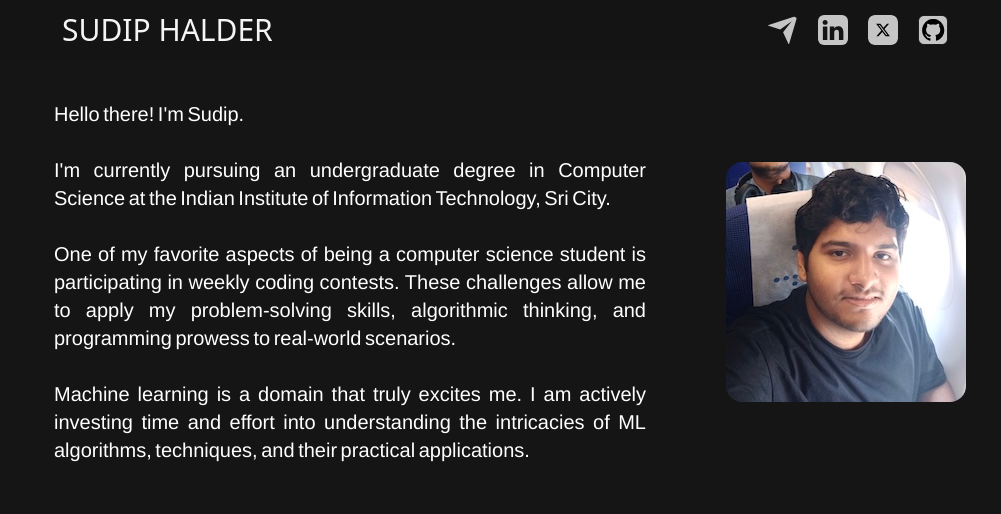
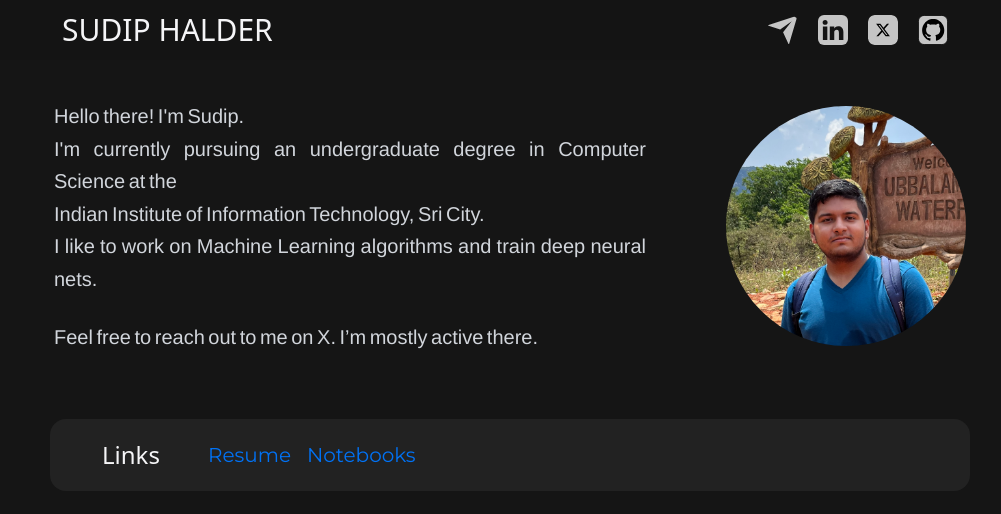
Before and after one commit to sudipme/mysite-frontend, a SvelteKit app: page / in a window 1280 px wide. Shown: the top 514 px of the page, without its empty margins (130-1131 px from the left). Built offline with nearby package versions, Linux system fonts and the light colour scheme; no server answers.

Commit message:
updated profile image and about me paragraph

```diff
--- a/src/routes/components/AboutMe.svelte
+++ b/src/routes/components/AboutMe.svelte
@@ -5,30 +5,42 @@
     id="about-me"
     class="max-w-[1400px] md:w-[75vw] flex flex-col flex-col-reverse md:flex-row md:justify-between items-center my-10 px-6 z-1"
 >
-    <p class="md:pr-20 font-helvetica text-justify text-white text-md md:text-lg lg:text-xl">
-        <span class="text-lg md:text-xl"> Hello there! I'm Sudip. </span>
-        <br /><br />
-        I'm currently pursuing an undergraduate degree in Computer Science at the
-        Indian Institute of Information Technology, Sri City.
-        <br /><br />
-        One of my favorite aspects of being a computer science student is participating
-        in weekly coding contests. These challenges allow me to apply my problem-solving
-        skills, algorithmic thinking, and programming prowess to real-world scenarios.
-        <br /><br />
-        Machine learning is a domain that truly excites me. I am actively investing
-        time and effort into understanding the intricacies of ML algorithms, techniques,
-        and their practical applications.
+    <p
+        class="md:pr-20 font-helvetica text-justify text-gray-300 text-md md:text-lg lg:text-xl"
+    >
+        <span class="leading-relaxed"> Hello there! I'm Sudip. </span>
+        <br />
+
+        <span class="leading-relaxed hidden lg:inline-block">
+            I'm currently pursuing an undergraduate degree in Computer Science
+            at the <br /> Indian Institute of Information Technology, Sri City.
+        </span>
+
+        <span class="leading-relaxed lg:hidden">
+            I'm currently pursuing an undergraduate degree in Computer Science
+            at the Indian Institute of Information Technology, Sri City.
+        </span>
+
+        <br />
+        <span class="leading-relaxed">
+            I like to work on Machine Learning algorithms and train deep neural
+            nets.
+        </span>
+
+        <br />
+        <br />
+        Feel free to reach out to me on X. I’m mostly active there.
     </p>
 
-        <img
-            src="/images/profile.jpeg"
-            alt="sudip halder"
-            class="w-[240px] rounded-2xl md:rounded-2xl mb-8 md:mb-0"
-        />
+    <img
+        src="/images/profile.jpeg"
+        alt="sudip halder"
+        class="w-[240px] rounded-full mb-8 md:mb-0"
+    />
 </div>
 
 <style lang="postcss">
-        :global(p) {
+    :global(p) {
         @apply font-light text-base text-justify leading-7;
         word-spacing: -0.1em;
     }
--- a/src/routes/mail/+page.svelte
+++ b/src/routes/mail/+page.svelte
@@ -2,14 +2,13 @@
     import { onMount } from "svelte";
     import { goto } from "$app/navigation";
     import NavBar from "../components/NavBar.svelte";
+    import { ApiBaseUrl } from "$lib/config";
 
     let name = "";
     let email = "";
     let message = "";
     let color = "transparent";
     let responseMessage = "Sending message . . .";
-
-  const ApiBaseUrl = "YOUR_API_BASE_URL_HERE"; // Replace with your actual API base URL
 
     async function handleSubmit(event: Event) {
         event.preventDefault();
@@ -107,7 +106,9 @@
             </p>
         </div>
 
-    <div class="h-[10%] lg:h-1/5 max-w-screen flex justify-center items-center">
+        <div
+            class="h-[10%] lg:h-1/5 max-w-screen flex justify-center items-center"
+        >
             <button
                 type="button"
                 on:click={() => goto("/")}
```
Also changed, not shown: src/lib/config.js (line endings or trailing spaces), static/apple-touch-icon.png (added), static/images/profile.jpeg. Lines whose indentation alone changed are shown as unchanged.
